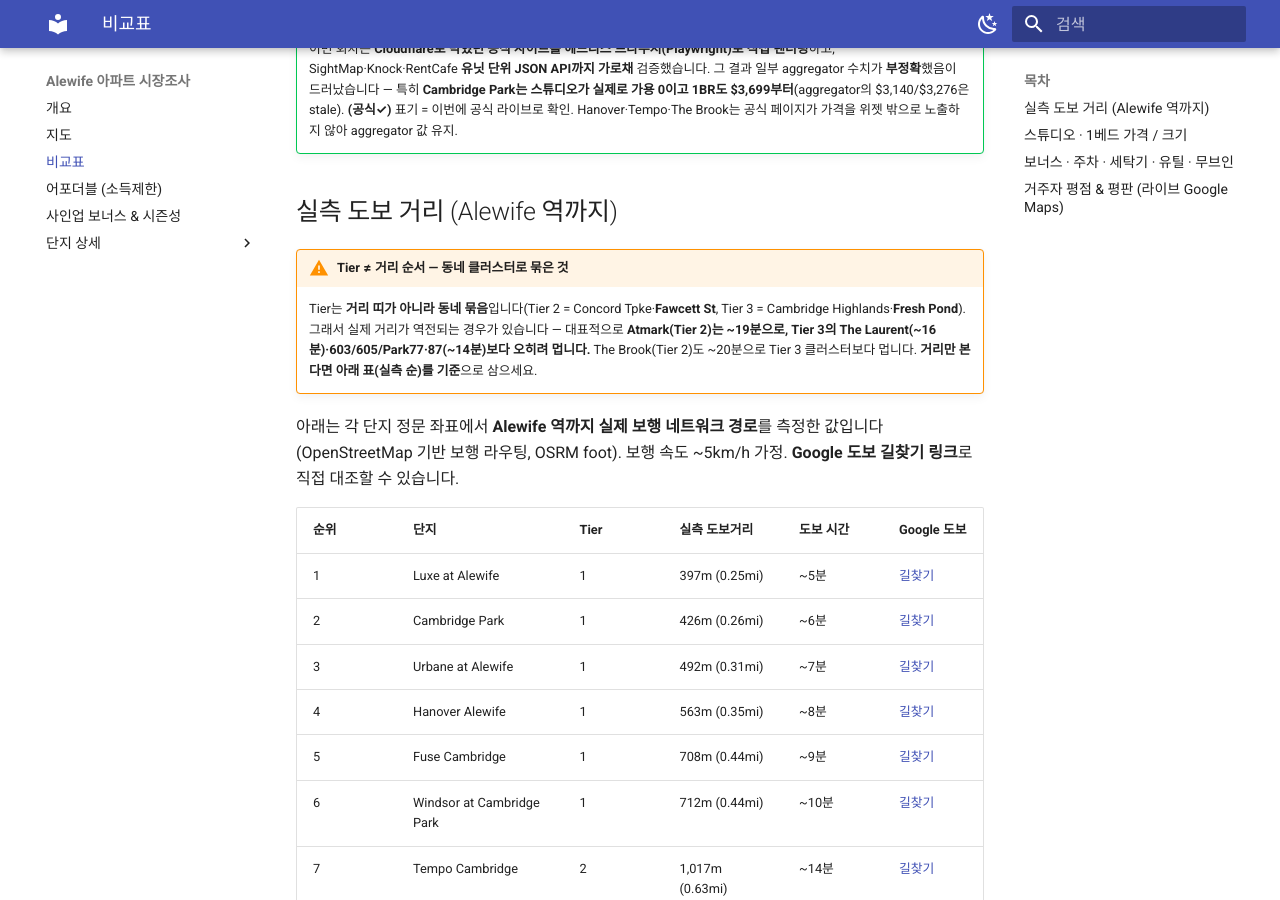
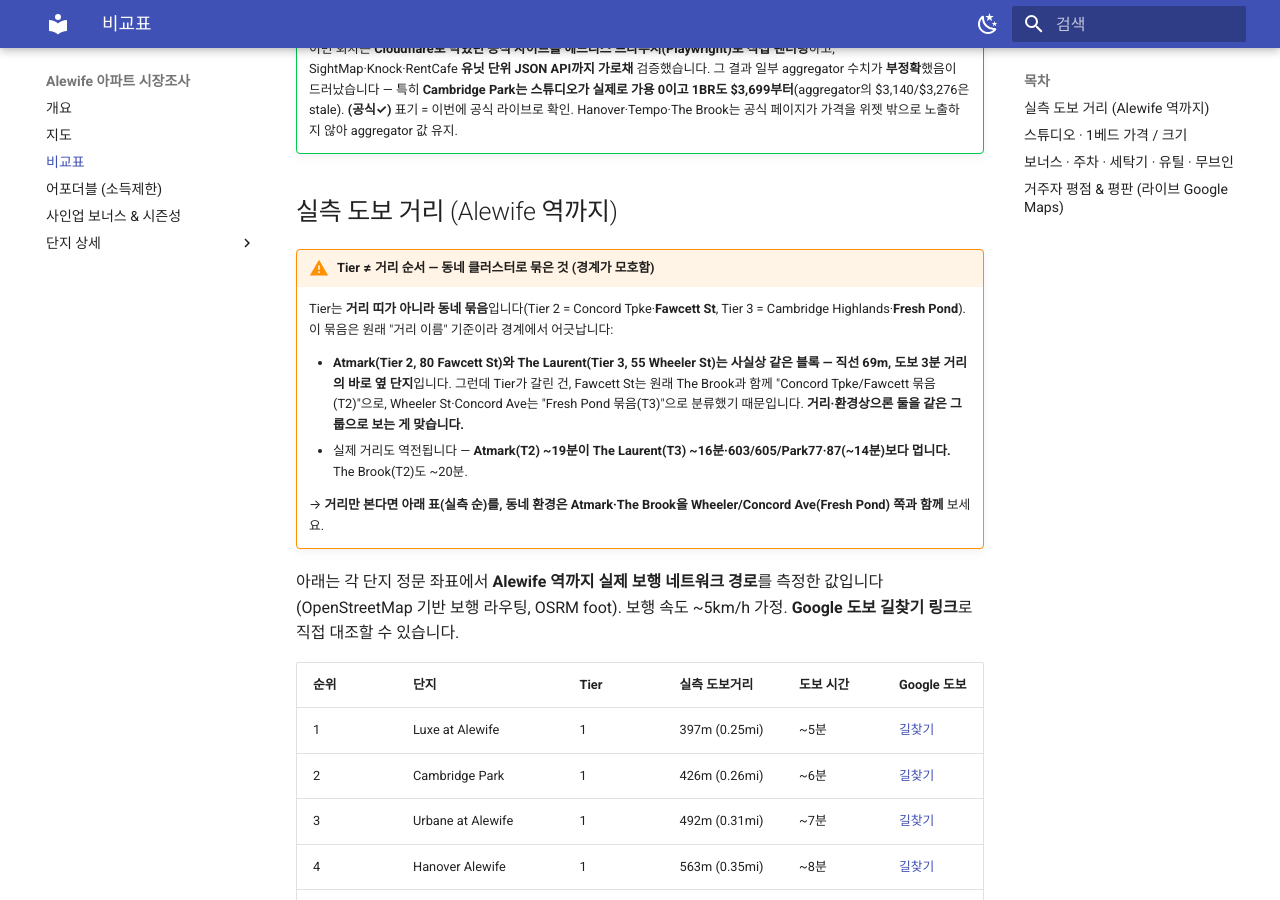
Before and after one commit to youngshk/boston-moving, an MkDocs documentation site: the page built from docs/comparison.md, in a window 1280 px wide and 900 px high, scrolled down 355 px. Built offline with MkDocs 1.6.1 and Material for MkDocs 9.7.7, drawn with Linux system fonts in a browser that asks for light colours.

Commit message:
Alewife 역 주차 정보 추가 + Atmark/Laurent 동일 블록 설명 보강
- map.md: "Alewife 역 주차(Park & Ride)" 섹션 신설 — 8층 차고 2,471면,
  평일 $9/주말 $3, 야간 가능, 월권 없음(일·주 선불), PayByPhone 4241.
  역 마커 팝업에도 주차 요금 표기. 출처 MBTA 공식.
- 단지 주차 vs 역 차고 비교 노트($9×22일≈월 $198)
- comparison/tier2: Atmark(80 Fawcett)와 Laurent(55 Wheeler)가 직선 69m·도보 3분
  바로 옆 블록임을 명시 — Tier가 갈린 건 "거리 이름" 분류 탓이지 위치 차이 아님

Co-Authored-By: Claude Opus 4.8 (1M context) <noreply@anthropic.com>

```diff
--- a/docs/comparison.md
+++ b/docs/comparison.md
@@ -9,8 +9,13 @@
 
 ## 실측 도보 거리 (Alewife 역까지)
 
-!!! warning "Tier ≠ 거리 순서 — 동네 클러스터로 묶은 것"
-    Tier는 **거리 띠가 아니라 동네 묶음**입니다(Tier 2 = Concord Tpke·**Fawcett St**, Tier 3 = Cambridge Highlands·**Fresh Pond**). 그래서 실제 거리가 역전되는 경우가 있습니다 — 대표적으로 **Atmark(Tier 2)는 ~19분으로, Tier 3의 The Laurent(~16분)·603/605/Park77·87(~14분)보다 오히려 멉니다.** The Brook(Tier 2)도 ~20분으로 Tier 3 클러스터보다 멉니다. **거리만 본다면 아래 표(실측 순)를 기준**으로 삼으세요.
+!!! warning "Tier ≠ 거리 순서 — 동네 클러스터로 묶은 것 (경계가 모호함)"
+    Tier는 **거리 띠가 아니라 동네 묶음**입니다(Tier 2 = Concord Tpke·**Fawcett St**, Tier 3 = Cambridge Highlands·**Fresh Pond**). 이 묶음은 원래 "거리 이름" 기준이라 경계에서 어긋납니다:
+
+    - **Atmark(Tier 2, 80 Fawcett St)와 The Laurent(Tier 3, 55 Wheeler St)는 사실상 같은 블록 — 직선 69m, 도보 3분 거리의 바로 옆 단지**입니다. 그런데 Tier가 갈린 건, Fawcett St는 원래 The Brook과 함께 "Concord Tpke/Fawcett 묶음(T2)"으로, Wheeler St·Concord Ave는 "Fresh Pond 묶음(T3)"으로 분류했기 때문입니다. **거리·환경상으론 둘을 같은 그룹으로 보는 게 맞습니다.**
+    - 실제 거리도 역전됩니다 — **Atmark(T2) ~19분이 The Laurent(T3) ~16분·603/605/Park77·87(~14분)보다 멉니다.** The Brook(T2)도 ~20분.
+
+    → **거리만 본다면 아래 표(실측 순)를, 동네 환경은 Atmark·The Brook을 Wheeler/Concord Ave(Fresh Pond) 쪽과 함께** 보세요.
 
 아래는 각 단지 정문 좌표에서 **Alewife 역까지 실제 보행 네트워크 경로**를 측정한 값입니다(OpenStreetMap 기반 보행 라우팅, OSRM foot). 보행 속도 ~5km/h 가정. **Google 도보 길찾기 링크**로 직접 대조할 수 있습니다.
 
```
Also changed, not shown: docs/map.md (+19 -1 lines), docs/tier2.md (+1 -1 lines).
